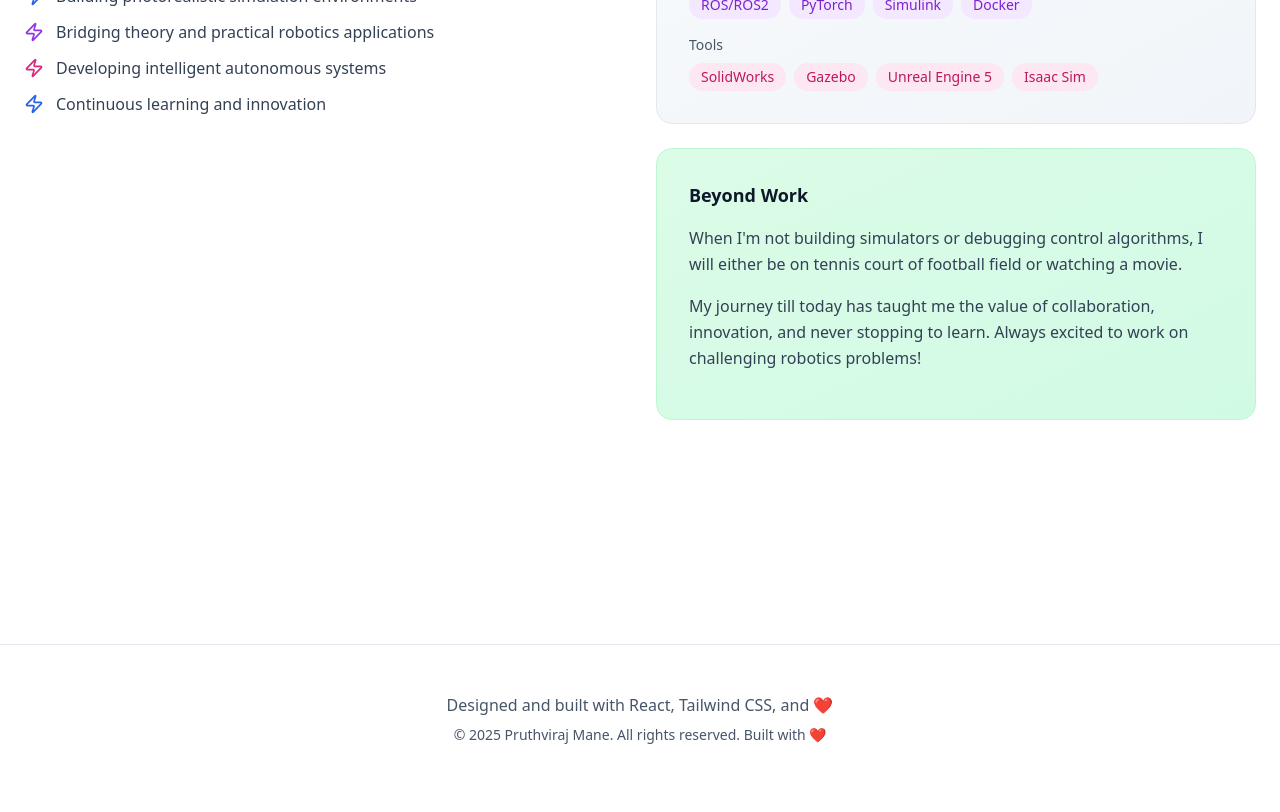
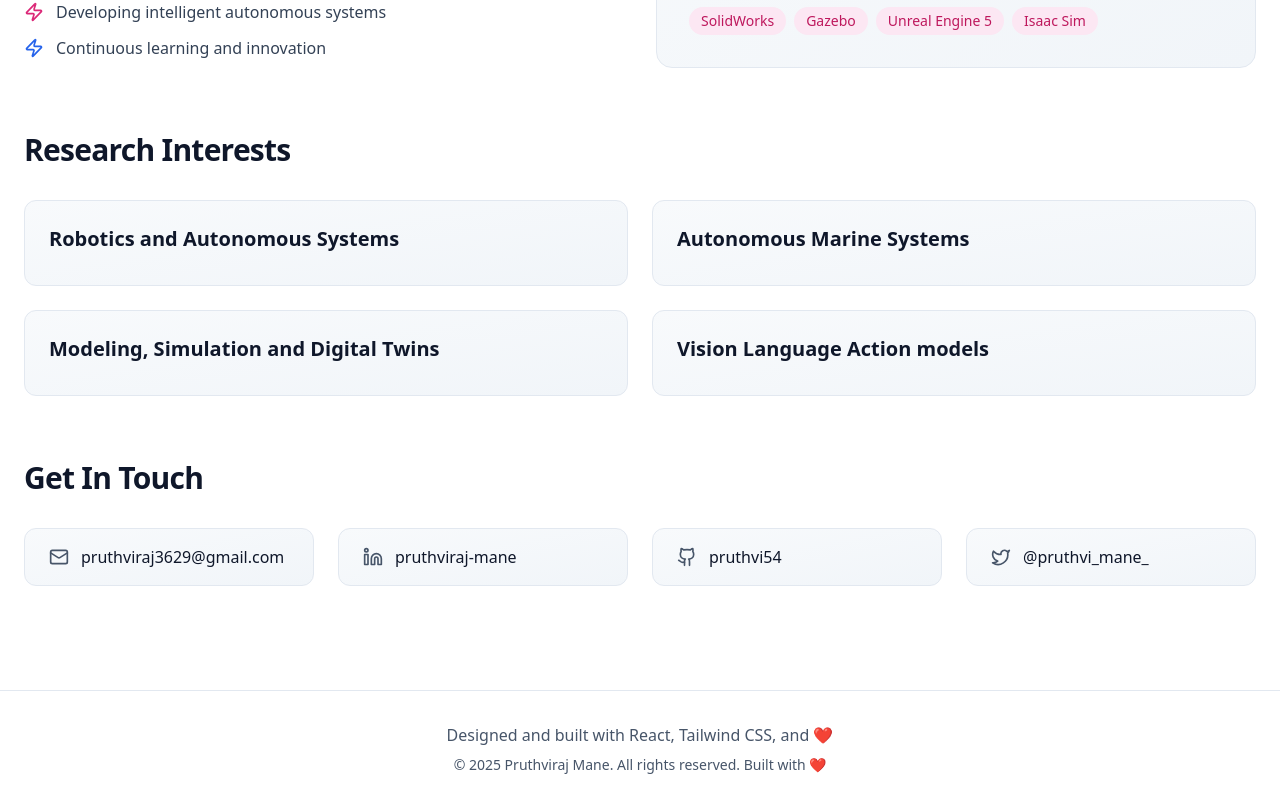
Before and after one commit to pruthvi54/pruthvi54.github.io, a React (Vite) app: page /me in a window 1280 px wide. Shown: the part 780-1592 px from the top of the page. Built offline with nearby package versions, Linux system fonts and the light colour scheme; the HTML template or start-up script is replaced by a standard one.

Commit message:
Major UI updates: integrate research into Me page, update contact section, improve spacing and navigation

```diff
--- a/src/App.tsx
+++ b/src/App.tsx
@@ -3,11 +3,9 @@ import ErrorBoundary from "@/components/ErrorBoundary";
 import NotFound from "@/pages/NotFound";
 import HomePage from "@/pages/HomePage";
 import ExperiencePage from "@/pages/ExperiencePage";
-import ResearchPage from "@/pages/ResearchPage";
 import ProjectsPage from "@/pages/ProjectsPage";
 import PublicationsPage from "@/pages/PublicationsPage";
 import MePage from "@/pages/MePage";
-import ContactPage from "@/pages/ContactPage";
 
 // Project detail pages
 import AuvSimulationProject from "@/pages/projects/auv-simulation";
@@ -33,7 +31,6 @@ function Router() {
     <Switch>
       <Route path="/" component={HomePage} />
       <Route path="/experience" component={ExperiencePage} />
-      <Route path="/research" component={ResearchPage} />
       <Route path="/projects" component={ProjectsPage} />
 
       {/* 2025 Projects */}
@@ -69,7 +66,6 @@ function Router() {
 
       <Route path="/publications" component={PublicationsPage} />
       <Route path="/me" component={MePage} />
-      <Route path="/contact" component={ContactPage} />
       <Route path="/404" component={NotFound} />
       {/* Final fallback route */}
       <Route component={NotFound} />
--- a/src/components/Layout.tsx
+++ b/src/components/Layout.tsx
@@ -42,11 +42,9 @@ export default function Layout({ children }: LayoutProps) {
   const navItems = [
     { path: '/', label: 'Home' },
     { path: '/experience', label: 'Experience' },
-    { path: '/research', label: 'Research' },
     { path: '/projects', label: 'Projects' },
     { path: '/publications', label: 'Publications' },
     { path: '/me', label: 'Me' },
-    { path: '/contact', label: 'Contact' },
   ];
 
   const isActive = (path: string) => location === path;
@@ -138,12 +136,12 @@ export default function Layout({ children }: LayoutProps) {
       </nav>
 
       {/* Main Content */}
-      <main className="container mx-auto px-6 py-12 max-w-7xl">
+      <main className="container mx-auto px-6 pt-6 pb-4 max-w-7xl">
         {children}
       </main>
 
       {/* Footer */}
-      <footer className="border-t border-slate-200 dark:border-slate-800 mt-20 pt-12 pb-8 text-center text-slate-600 dark:text-slate-400">
+      <footer className="border-t border-slate-200 dark:border-slate-800 mt-8 pt-8 pb-6 text-center text-slate-600 dark:text-slate-400">
         <p className="mb-2">Designed and built with React, Tailwind CSS, and ❤️</p>
         <p className="text-sm">© {new Date().getFullYear()} Pruthviraj Mane. All rights reserved. Built with ❤️</p>
       </footer>
--- a/src/pages/ExperiencePage.tsx
+++ b/src/pages/ExperiencePage.tsx
@@ -27,7 +27,7 @@ export default function ExperiencePage() {
 
   return (
     <Layout>
-      <section className="py-12">
+      <section className="pt-4 pb-2">
         <div className="space-y-4 mb-12">
           <h1 className="text-5xl font-bold">Experience</h1>
           <p className="text-lg text-slate-600 dark:text-slate-400">My professional journey in robotics, simulation, and autonomous systems</p>
--- a/src/pages/MePage.tsx
+++ b/src/pages/MePage.tsx
@@ -1,10 +1,10 @@
 import Layout from '@/components/Layout';
-import { Zap } from 'lucide-react';
+import { Zap, Mail, Linkedin, Github, Twitter } from 'lucide-react';
 
 export default function MePage() {
   return (
     <Layout>
-      <section className="py-12">
+      <section className="pt-4 pb-2">
         <div className="space-y-4 mb-12">
           <h1 className="text-5xl font-bold">About Me</h1>
           <p className="text-lg text-slate-600 dark:text-slate-400">Beyond research and code</p>
@@ -103,16 +103,69 @@ export default function MePage() {
                 </div>
               </div>
             </div>
+          </div>
+        </div>
 
-            <div className="bg-gradient-to-br from-green-100 to-emerald-100 dark:from-green-900/20 dark:to-emerald-900/20 rounded-2xl p-8 border border-green-200 dark:border-green-800">
-              <h3 className="font-bold text-lg mb-4">Beyond Work</h3>
-              <p className="text-slate-700 dark:text-slate-300 leading-relaxed mb-4">
-                When I'm not building simulators or debugging control algorithms, I will either be on tennis court of football field or watching a movie.
-              </p>
-              <p className="text-slate-700 dark:text-slate-300 leading-relaxed">
-                My journey till today has taught me the value of collaboration, innovation, and never stopping to learn. Always excited to work on challenging robotics problems!
-              </p>
+        {/* Research Interests Section */}
+        <div className="mt-16">
+          <h2 className="text-3xl font-bold mb-8">Research Interests</h2>
+          <div className="grid md:grid-cols-2 gap-6">
+            <div className="p-6 rounded-xl bg-gradient-to-br from-slate-50 to-slate-100 dark:from-slate-900 dark:to-slate-800 border border-slate-200 dark:border-slate-700">
+              <h3 className="font-bold text-xl mb-2 text-slate-900 dark:text-slate-100">Robotics and Autonomous Systems</h3>
             </div>
+            <div className="p-6 rounded-xl bg-gradient-to-br from-slate-50 to-slate-100 dark:from-slate-900 dark:to-slate-800 border border-slate-200 dark:border-slate-700">
+              <h3 className="font-bold text-xl mb-2 text-slate-900 dark:text-slate-100">Autonomous Marine Systems</h3>
+            </div>
+            <div className="p-6 rounded-xl bg-gradient-to-br from-slate-50 to-slate-100 dark:from-slate-900 dark:to-slate-800 border border-slate-200 dark:border-slate-700">
+              <h3 className="font-bold text-xl mb-2 text-slate-900 dark:text-slate-100">Modeling, Simulation and Digital Twins</h3>
+            </div>
+            <div className="p-6 rounded-xl bg-gradient-to-br from-slate-50 to-slate-100 dark:from-slate-900 dark:to-slate-800 border border-slate-200 dark:border-slate-700">
+              <h3 className="font-bold text-xl mb-2 text-slate-900 dark:text-slate-100">Vision Language Action models</h3>
+            </div>
+          </div>
+        </div>
+
+        {/* Contact Information */}
+        <div className="mt-16">
+          <h2 className="text-3xl font-bold mb-8">Get In Touch</h2>
+          <div className="grid grid-cols-1 md:grid-cols-2 lg:grid-cols-4 gap-6">
+            <a
+              href="mailto:pruthviraj3629@gmail.com"
+              className="group flex items-center justify-start gap-3 px-6 py-4 rounded-xl bg-gradient-to-br from-slate-50 to-slate-100 dark:from-slate-900 dark:to-slate-800 border border-slate-200 dark:border-slate-700 hover:shadow-lg transition-all"
+            >
+              <Mail className="w-5 h-5 text-slate-600 dark:text-slate-400 shrink-0" />
+              <span className="text-slate-900 dark:text-slate-100 font-medium group-hover:underline">pruthviraj3629@gmail.com</span>
+            </a>
+
+            <a
+              href="https://linkedin.com/in/pruthviraj-mane"
+              target="_blank"
+              rel="noopener noreferrer"
+              className="group flex items-center justify-start gap-3 px-6 py-4 rounded-xl bg-gradient-to-br from-slate-50 to-slate-100 dark:from-slate-900 dark:to-slate-800 border border-slate-200 dark:border-slate-700 hover:shadow-lg transition-all"
+            >
+              <Linkedin className="w-5 h-5 text-slate-600 dark:text-slate-400 shrink-0" />
+              <span className="text-slate-900 dark:text-slate-100 font-medium group-hover:underline">pruthviraj-mane</span>
+            </a>
+
+            <a
+              href="https://github.com/pruthvi54"
+              target="_blank"
+              rel="noopener noreferrer"
+              className="group flex items-center justify-start gap-3 px-6 py-4 rounded-xl bg-gradient-to-br from-slate-50 to-slate-100 dark:from-slate-900 dark:to-slate-800 border border-slate-200 dark:border-slate-700 hover:shadow-lg transition-all"
+            >
+              <Github className="w-5 h-5 text-slate-600 dark:text-slate-400 shrink-0" />
+              <span className="text-slate-900 dark:text-slate-100 font-medium group-hover:underline">pruthvi54</span>
+            </a>
+
+            <a
+              href="https://x.com/pruthvi_mane_"
+              target="_blank"
+              rel="noopener noreferrer"
+              className="group flex items-center justify-start gap-3 px-6 py-4 rounded-xl bg-gradient-to-br from-slate-50 to-slate-100 dark:from-slate-900 dark:to-slate-800 border border-slate-200 dark:border-slate-700 hover:shadow-lg transition-all"
+            >
+              <Twitter className="w-5 h-5 text-slate-600 dark:text-slate-400 shrink-0" />
+              <span className="text-slate-900 dark:text-slate-100 font-medium group-hover:underline">@pruthvi_mane_</span>
+            </a>
           </div>
         </div>
       </section>
--- a/src/pages/ProjectsPage.tsx
+++ b/src/pages/ProjectsPage.tsx
@@ -46,7 +46,8 @@ export default function ProjectsPage() {
         tags: ['Robotics', 'Path Planning', 'Research'],
         status: 'Ongoing',
         details: 'Novel approach for efficient robot operating area optimization. Details available in published arXiv paper.',
-        detailsLink: '/projects/eroas'
+        detailsLink: '/projects/eroas',
+        image: '/projects/eroas/images/coral_rexrov.png'
       }
     ],
     2024: [
@@ -169,7 +170,7 @@ export default function ProjectsPage() {
 
   return (
     <Layout>
-      <section className="py-12">
+      <section className="pt-4 pb-2">
         <div className="space-y-4 mb-16">
           <h1 className="text-5xl md:text-6xl font-bold text-slate-900 dark:text-white">Projects</h1>
 
--- a/src/pages/PublicationsPage.tsx
+++ b/src/pages/PublicationsPage.tsx
@@ -49,7 +49,7 @@ export default function PublicationsPage() {
 
   return (
     <Layout>
-      <section className="py-12">
+      <section className="pt-4 pb-2">
         <div className="space-y-4 mb-12">
           <h1 className="text-5xl font-bold">Publications</h1>
           <p className="text-lg text-slate-600 dark:text-slate-400">Academic contributions and research papers</p>
```
Also changed, not shown: src/pages/HomePage.tsx (+14 -9 lines).
